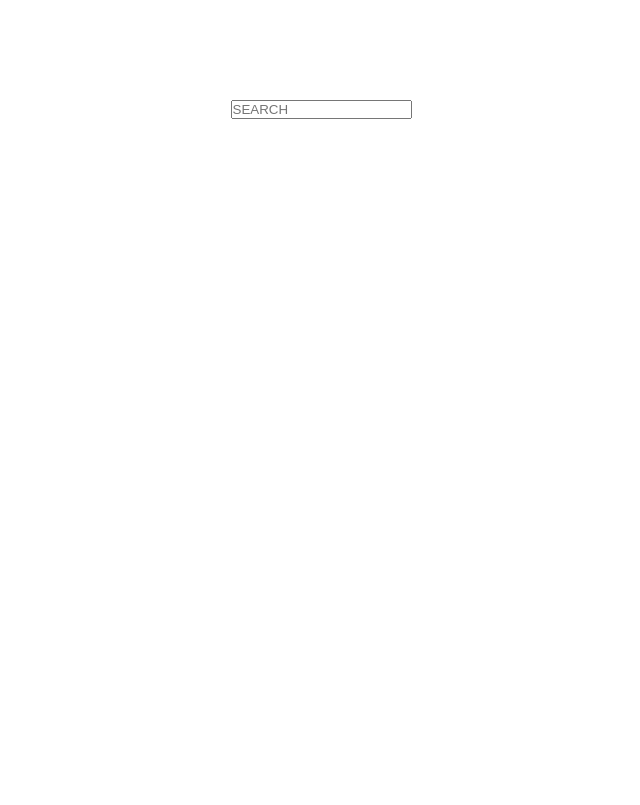
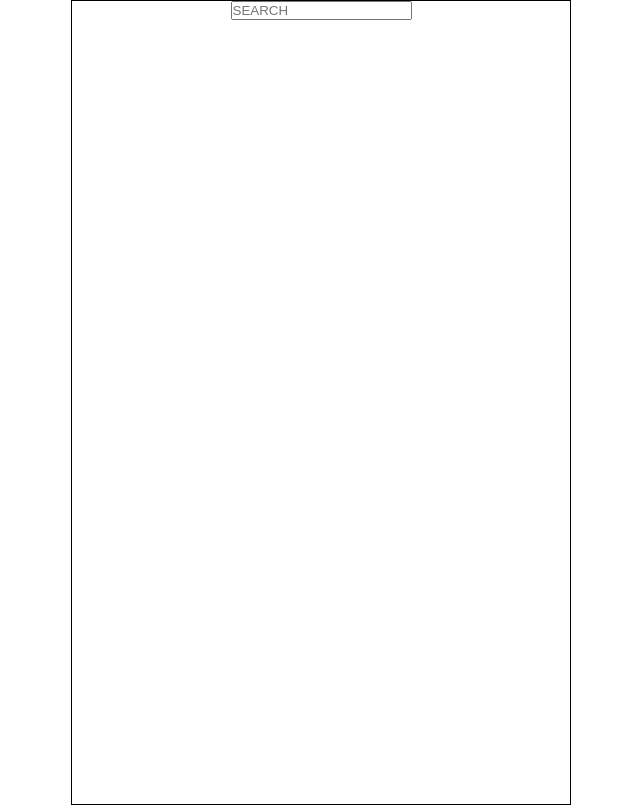
Before and after one commit to leukocyt-byte/word-chase, a React (Create React App) app: page / in a window 1280 px wide. Shown: the whole page, without its empty margins (319-959 px from the left). Built offline with nearby package versions, Linux system fonts and the light colour scheme.

Commit message:
css and keys

```diff
--- a/src/Synonim.jsx
+++ b/src/Synonim.jsx
@@ -7,7 +7,7 @@ const Synonim = (props) => {
   };
 
   return (
-    <button key={Math.random} name={props.name} onClick={synonimHandler}>
+    <button key={props.index} name={props.name} onClick={synonimHandler}>
       {props.name}
     </button>
   );
--- a/src/styles.css
+++ b/src/styles.css
@@ -4,9 +4,17 @@
   box-sizing: border-box;
 }
 
+li {
+  list-style-type: none;
+}
 .App {
   text-align: center;
   margin-top: 100px;
+
+  width: 500px;
+  height: 805px;
+  border: 1px solid black;
+  margin: 0 auto;
 }
 
 p {
```
